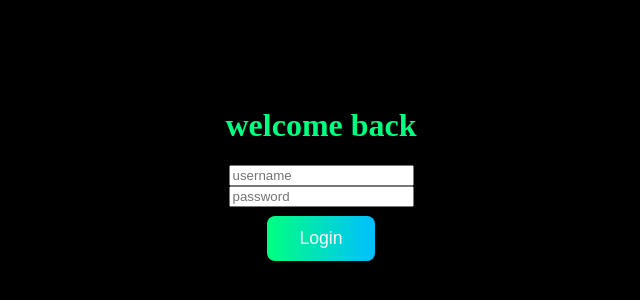
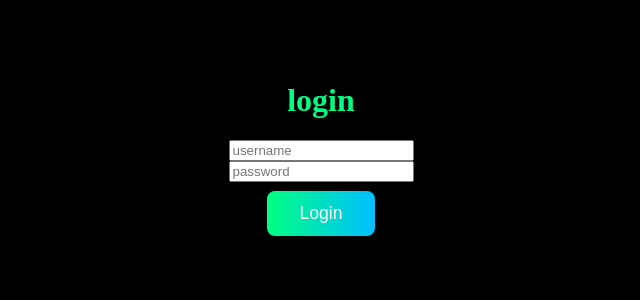
Before and after one commit to ultraomar26/coding, a plain HTML site: page index.html in a window 1280 px wide. Shown: the part 230-530 px from the top of the page, without its empty margins (319-959 px from the left). Drawn offline with Linux system fonts and the light colour scheme.

Commit message:
changed the title

```diff
--- a/index.html
+++ b/index.html
@@ -1,10 +1,10 @@
 <!DOCTYPE html>
 <head lang="en">
     <link rel="stylesheet" href="style.css">
-<title>login page </title>
+<title>login</title>
 </head>
 <body>
-<h1> welcome back</h1>
+<h1> login</h1>
 <div>
 <input type="text"   placeholder="username" name="username">
 </div>
@@ -17,5 +17,5 @@
         <button type="button">Login</button>
     </a>
 </div>
-
+<p>Don’t have an account? Sign up here</p>
 </body>
```
